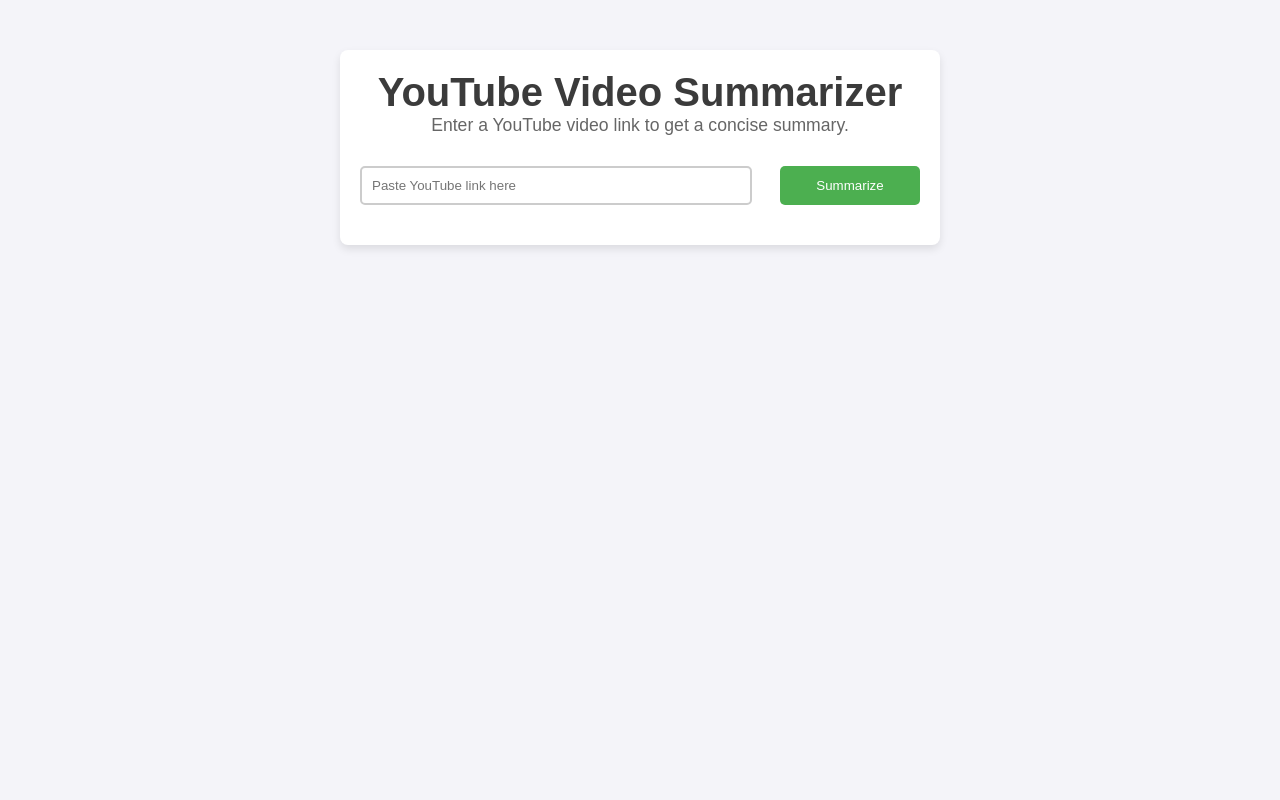
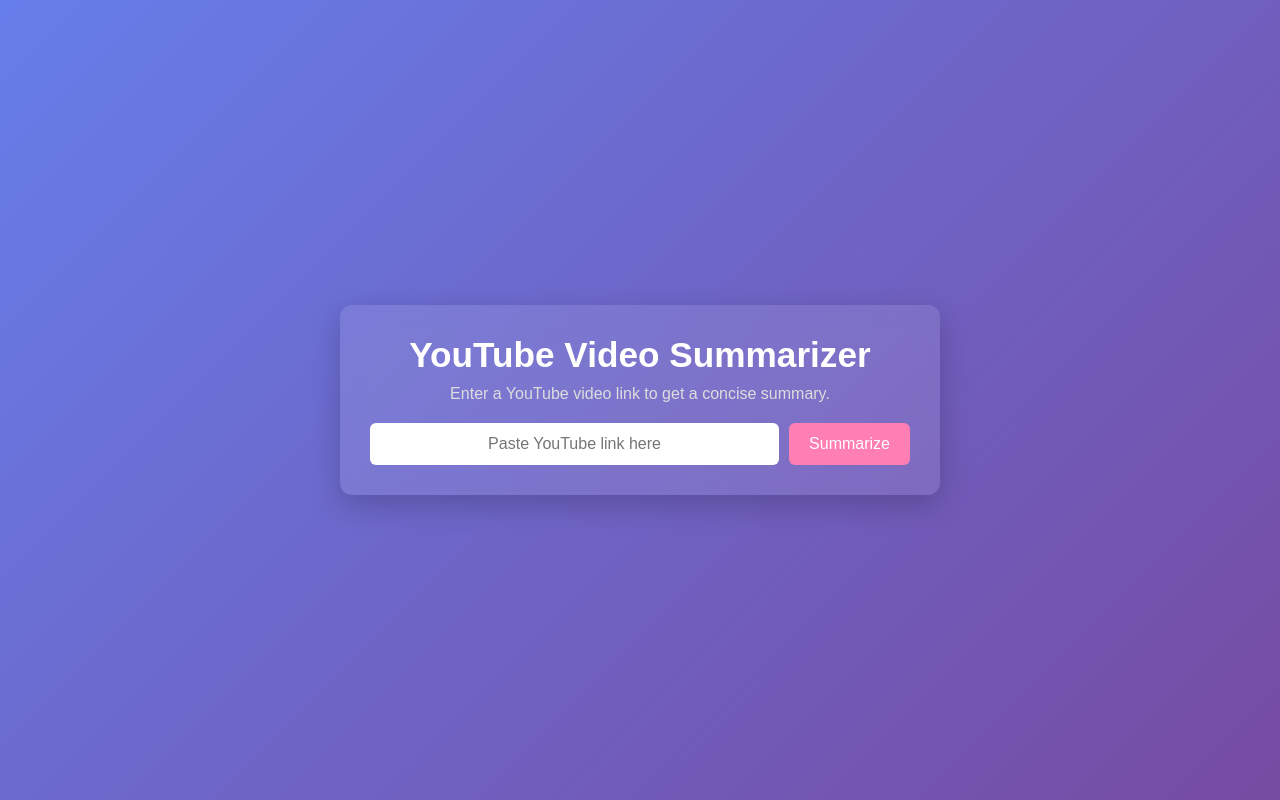
Before and after one commit to sanjai-11/YouTube-Video-Summarizer, a Flask app: page / in a window 1280 px wide. Run offline with Flask 3, Linux system fonts and the light colour scheme.

Commit message:
Update styles.css

```diff
--- a/static/styles.css
+++ b/static/styles.css
@@ -1,82 +1,101 @@
+/* Reset and Global Styles */
 * {
   margin: 0;
   padding: 0;
   box-sizing: border-box;
+  font-family: 'Arial', sans-serif;
 }
 
 body {
-    font-family: 'Arial', sans-serif;
-    background-color: #f4f4f9;
-    color: #333;
+  background: linear-gradient(135deg, #667eea, #764ba2);
+  color: #fff;
+  display: flex;
+  justify-content: center;
+  align-items: center;
+  min-height: 100vh;
+  padding: 20px;
 }
 
+/* Main Container */
 .container {
-    width: 80%;
+  width: 90%;
   max-width: 600px;
-    margin: 50px auto;
-    padding: 20px;
-    background-color: #fff;
-    border-radius: 8px;
-    box-shadow: 0 4px 8px rgba(0, 0, 0, 0.1);
+  background: rgba(255, 255, 255, 0.1);
+  backdrop-filter: blur(10px);
+  padding: 30px;
+  border-radius: 12px;
+  text-align: center;
+  box-shadow: 0 10px 30px rgba(0, 0, 0, 0.2);
 }
 
-  header {
-    text-align: center;
-    margin-bottom: 30px;
-  }
-
+/* Header */
 header h1 {
-    font-size: 2.5rem;
-    color: #3b3b3b;
+  font-size: 2.2rem;
+  margin-bottom: 10px;
 }
 
 header p {
-    font-size: 1.1rem;
-    color: #666;
+  font-size: 1rem;
+  color: #ddd;
 }
 
+/* Input Section */
 .input-section {
   display: flex;
   justify-content: space-between;
-    margin-bottom: 20px;
+  gap: 10px;
+  margin-top: 20px;
 }
 
 #youtubeLink {
-    width: 70%;
-    padding: 10px;
-    border: 2px solid #ccc;
-    border-radius: 5px;
+  flex: 1;
+  padding: 12px;
+  border-radius: 6px;
+  border: none;
+  font-size: 1rem;
+  outline: none;
+  text-align: center;
 }
 
 button {
-    width: 25%;
-    padding: 10px;
-    background-color: #4CAF50;
+  padding: 12px 20px;
+  border: none;
+  background: #ff7eb3;
   color: white;
-    border: none;
-    border-radius: 5px;
+  font-size: 1rem;
+  border-radius: 6px;
   cursor: pointer;
-    transition: background-color 0.3s ease;
+  transition: 0.3s ease;
 }
 
 button:hover {
-    background-color: #45a049;
+  background: #ff5576;
 }
 
+/* Output Section */
 .output-section {
   margin-top: 30px;
   padding: 20px;
-    background-color: #f9f9f9;
-    border: 1px solid #ddd;
-    border-radius: 5px;
+  background: rgba(255, 255, 255, 0.15);
+  border-radius: 8px;
 }
 
 .output-section h2 {
-    font-size: 1.6rem;
-    color: #444;
+  font-size: 1.5rem;
 }
 
 .output-section p {
   font-size: 1.1rem;
-    color: #666;
+  color: #eee;
 }
+
+/* Responsive Design */
+@media (max-width: 600px) {
+  .input-section {
+    flex-direction: column;
+  }
+
+  #youtubeLink, button {
+    width: 100%;
+  }
+}
```
Lines whose indentation alone changed are shown as unchanged.
